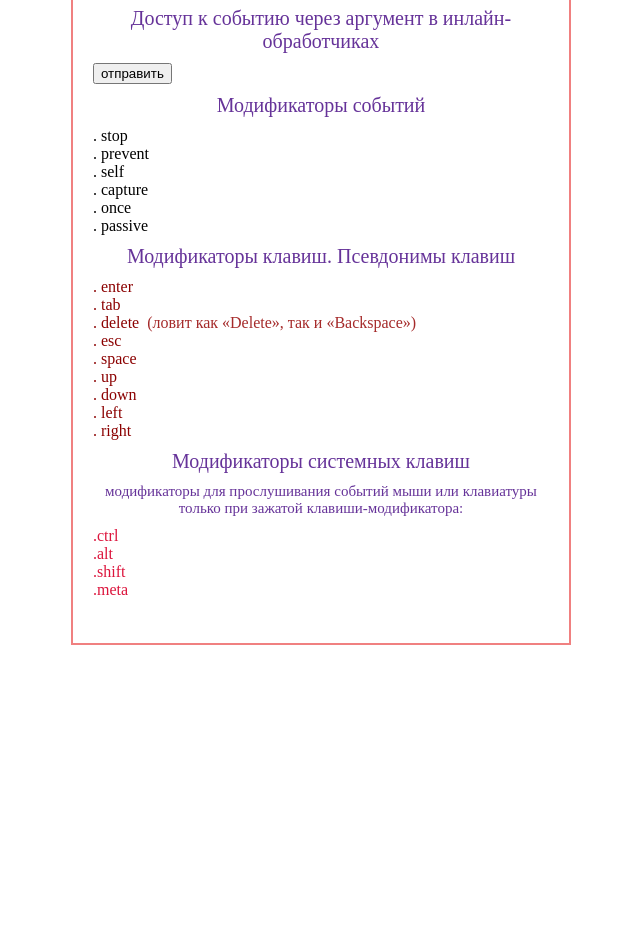
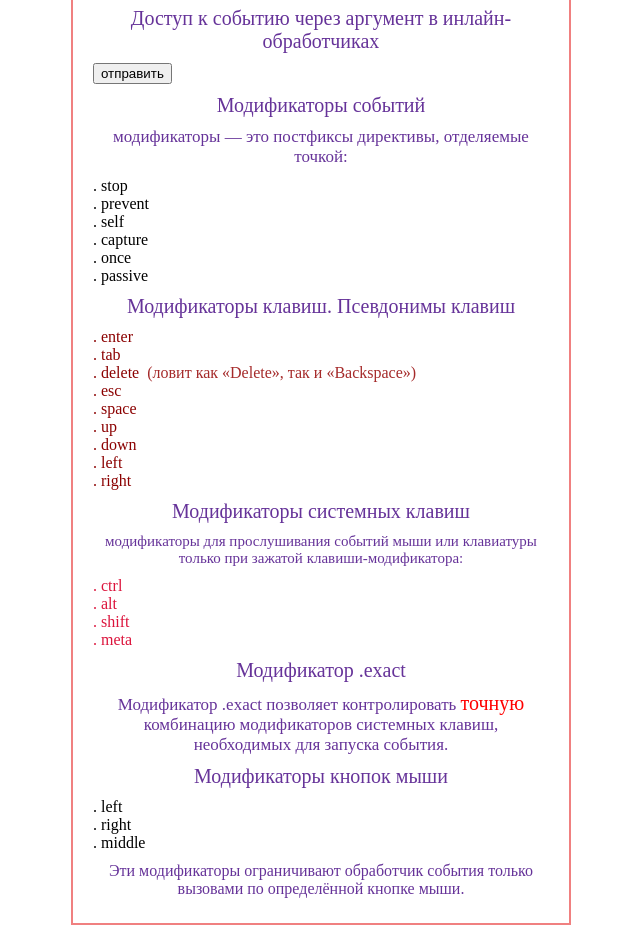
Before and after one commit to innamagkeeva/vue_components, a Vue app: page / in a window 1280 px wide. Shown: the part 2940-3875 px from the top of the page, without its empty margins (319-959 px from the left). Before the commit the page ends 3595 px from the top, so only its background shows below. Built offline with nearby package versions, Linux system fonts and the light colour scheme; the HTML template or start-up script is replaced by a standard one.

Commit message:
обработка событий, финиш

```diff
--- a/src/components/EventHandling.vue
+++ b/src/components/EventHandling.vue
@@ -13,6 +13,7 @@ type BasKeyModifiers =
   | 'left'
   | 'right'
 type BasSystemKeyModifiers = 'ctrl' | 'alt' | 'shift' | 'meta'
+type BasMouseButtonModifiers = 'left' | 'right' | 'middle'
 
 const count = ref<number>(0)
 const name = ref<string>('Влад')
@@ -29,6 +30,7 @@ const keyModifiers = ref<BasKeyModifiers[]>([
   'right',
 ])
 const systemKeModifiers = ref<BasSystemKeyModifiers[]>(['ctrl', 'alt', 'shift', 'meta'])
+const mouseButtonModifiers = ref<BasMouseButtonModifiers[]>(['left', 'right', 'middle'])
 
 function greet(event: Event): void {
   console.log(`Привет ${name.value} !`)
@@ -100,6 +102,12 @@ function warn(message: string, event: Event): void {
       отправить
     </button>
     <p class="title">Модификаторы событий</p>
+    <p
+      class="title"
+      style="font-size: 17px"
+    >
+      модификаторы — это постфиксы директивы, отделяемые точкой:
+    </p>
     <ul>
       <li
         v-for="(modifier, index) in modifiers"
@@ -141,9 +149,34 @@ function warn(message: string, event: Event): void {
         :class="{ 'p-style': index === systemKeModifiers.length - 1 }"
         style="color: crimson"
       >
-        .{{ systemKeModifier }}
+        . {{ systemKeModifier }}
       </li>
     </ul>
+    <p class="title">Модификатор .exact</p>
+    <p
+      class="title"
+      style="font-size: 17px"
+    >
+      Модификатор .exact позволяет контролировать
+      <span style="color: red; font-size: 20px">точную</span> комбинацию модификаторов системных
+      клавиш, необходимых для запуска события.
+    </p>
+    <p class="title">Модификаторы кнопок мыши</p>
+    <ul>
+      <li
+        v-for="(mouseButtonModifier, index) in mouseButtonModifiers"
+        :key="mouseButtonModifier"
+        :class="{ 'p-style': index === mouseButtonModifiers.length - 1 }"
+      >
+        . {{ mouseButtonModifier }}
+      </li>
+    </ul>
+    <p
+      class="title"
+      style="font-size: 16px"
+    >
+      Эти модификаторы ограничивают обработчик события только вызовами по определённой кнопке мыши.
+    </p>
   </div>
 </template>
 
@@ -161,7 +194,7 @@ function warn(message: string, event: Event): void {
 
 .circuit {
   width: 500px;
-  height: 960px;
+  height: 1240px;
   margin: 0 auto;
   margin-bottom: 10px;
   border: 2px solid lightcoral;
```
